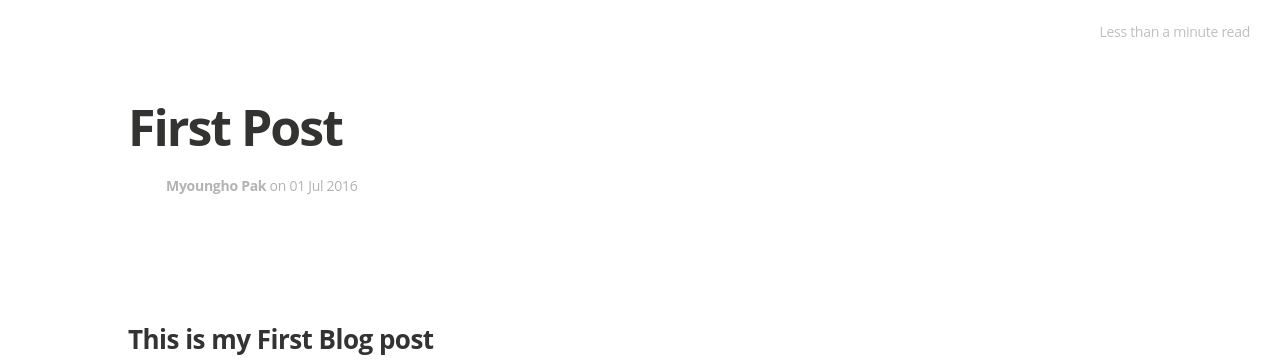
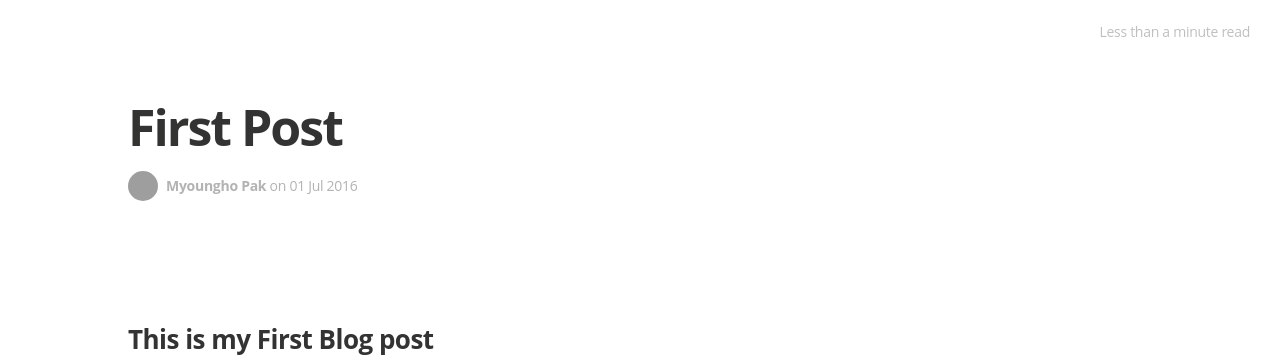
Before and after one commit to qkraudghgh/qkraudghgh.github.io, a Jekyll site: the page built from _posts/2016-06-01-test.md, in a window 1280 px wide. Shown: the top 361 px of the page. Built offline with Jekyll 4.4.1, drawn with Linux system fonts in a browser that asks for light colours; nearby versions of some CDN libraries; some web fonts are replaced; comment, search, counter and statistics services are not loaded.

Commit message:
post 프로필 이미지 변수 변경

```diff
--- a/_layouts/post.html
+++ b/_layouts/post.html
@@ -19,7 +19,7 @@
           <div class="post-meta">
             <h1 class="post-title">{{ page.title }}</h1>
             <div class="cf post-meta-text">
-              <div class="author-image" style="background-image: url({{ site.author_image }})">Blog Logo</div>
+              <div class="author-image" style="background-image: url({{ author.image }})">Blog Logo</div>
               <h4 class="author-name" itemprop="author" itemscope itemtype="http://schema.org/Person">{{ site.author }}</h4>
               on
               <time datetime="{{ page.date | date: "%F %R" }}">{{ page.date | date_to_string }}</time>
@@ -35,7 +35,7 @@
           <div class="post-meta">
             <h1 class="post-title">{{ page.title }}</h1>
             <div class="cf post-meta-text">
-              <div class="author-image" style="background-image: url({{ site.author_image }})">Blog Logo</div>
+              <div class="author-image" style="background-image: url({{ author.image }})">Blog Logo</div>
               <h4 class="author-name" itemprop="author" itemscope itemtype="http://schema.org/Person">{{ page.author }}</h4>
               on
               <time datetime="{{ page.date | date_to_xmlschema }}">{{ page.date | date_to_string }}</time>
```
